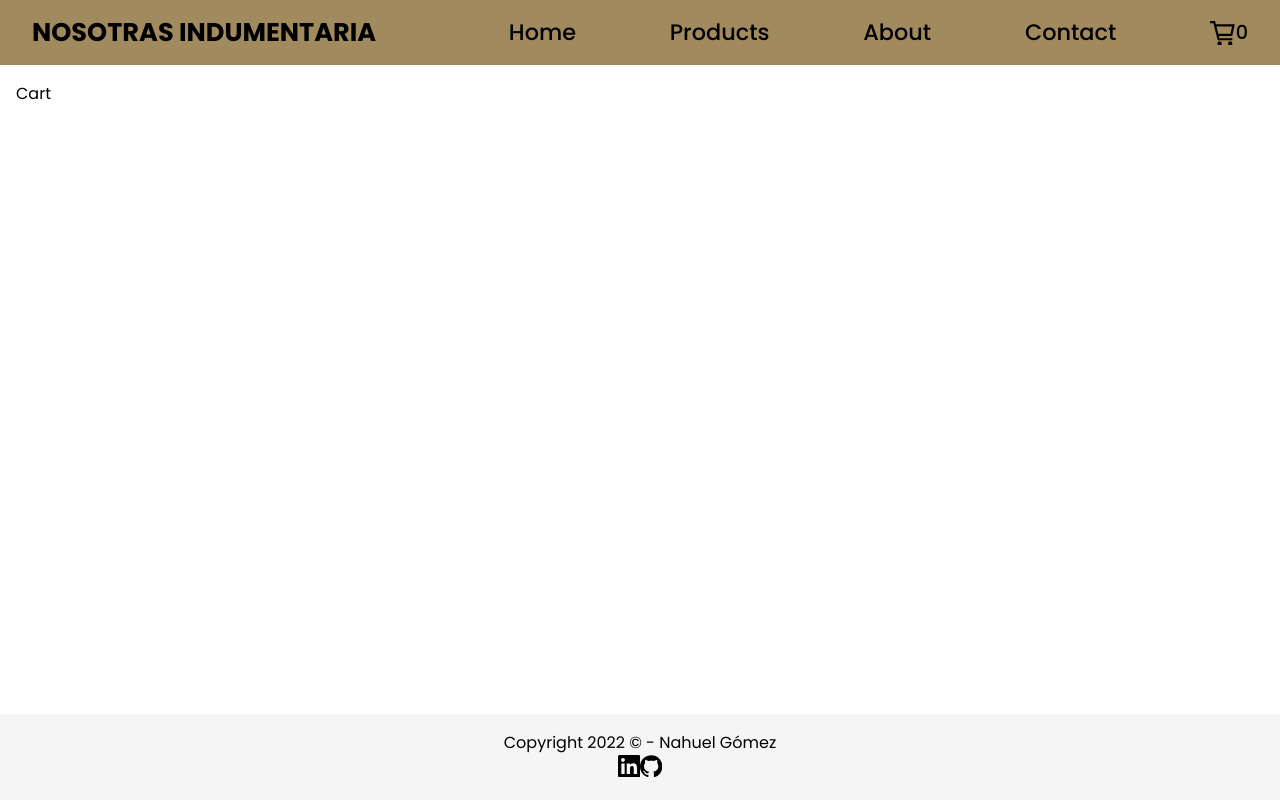
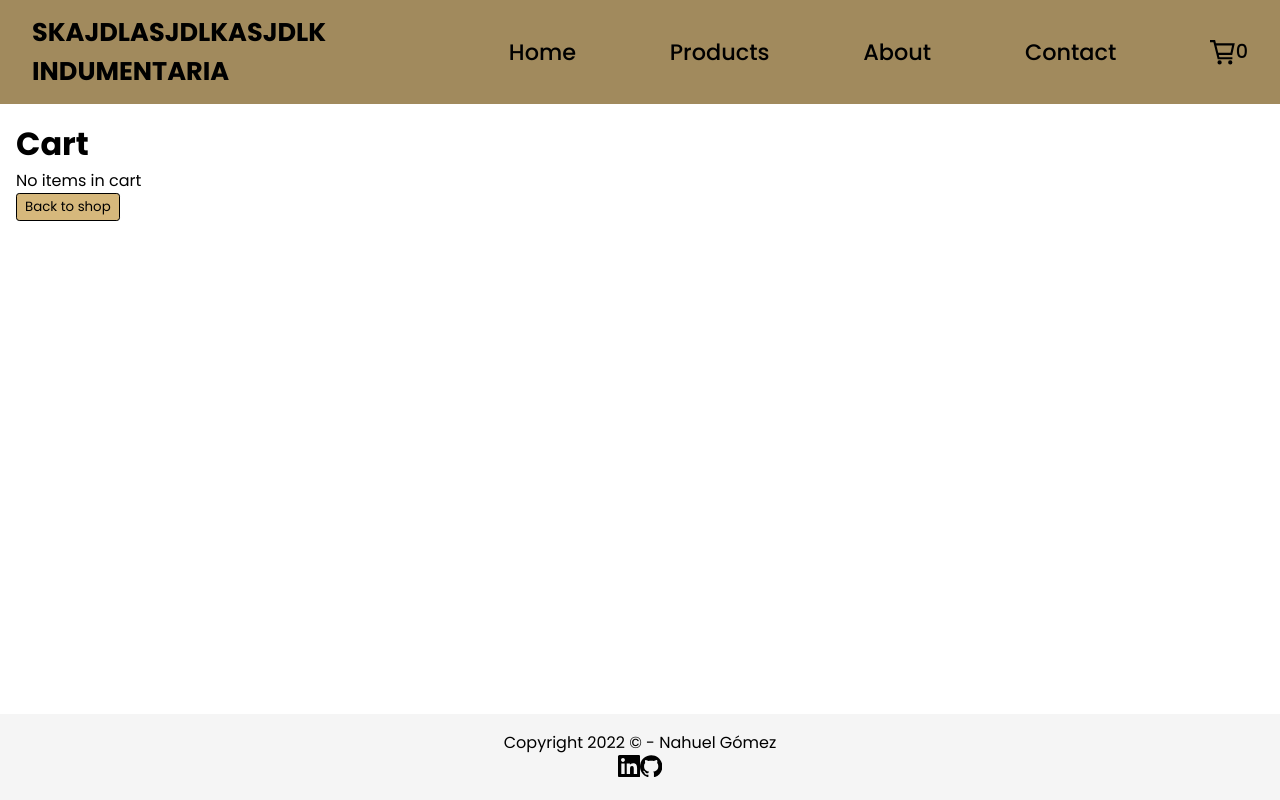
Before and after one commit to almanoduerme/coderhouse-react, a React (Create React App) app: page /cart in a window 1280 px wide. Built offline with nearby package versions, Linux system fonts and the light colour scheme.

Commit message:
New funcionts on Context

```diff
--- a/src/components/Button/Button.js
+++ b/src/components/Button/Button.js
@@ -1,8 +1,8 @@
 import React from "react";
 import './Button.css';
 
-const Button = ({name, margin, backgroundColor, colorText, handleClick, widthButton }) => {
-  return <button className="btn" style={{margin, backgroundColor: backgroundColor, color: colorText, width: widthButton}} onClick={handleClick}>{name}</button>;
+const Button = ({name, margin, backgroundColor, colorText, handleClick, widthButton, disabled }) => {
+  return <button className="btn" style={{disabled, margin, backgroundColor: backgroundColor, color: colorText, width: widthButton}} onClick={handleClick}>{name}</button>;
 };
 
 export default Button;
--- a/src/components/CartWidget/CartWidget.js
+++ b/src/components/CartWidget/CartWidget.js
@@ -1,12 +1,15 @@
 import "./CartWidget.css";
 import { GrCart } from "react-icons/gr";
+import CartContext from "../../context/CartContext";
+import React, { useContext } from "react";
 
 const CartWidget = () => {
+  const { quantityTotal } = useContext(CartContext);
 
   return (
     <div className="cartWidget">
       <GrCart />
-      <span>0</span>
+      <span>{quantityTotal()}</span>
     </div>
   );
 };
--- a/src/components/ItemCount/ItemCount.js
+++ b/src/components/ItemCount/ItemCount.js
@@ -26,7 +26,7 @@ const ItemCount = ({ stock, initial, onAdd }) => {
       </div>
 
       {count === 0 ? (
-        <Button margin=".5rem 0 0 0" widthButton="100%" name="No hay stock" />
+        <Button margin=".5rem 0 0 0" widthButton="100%" name="Cantidad inválida" />
       ) : (
         <Button
           margin=".5rem 0 0 0"
--- a/src/components/ItemDetails/ItemDetails.js
+++ b/src/components/ItemDetails/ItemDetails.js
@@ -9,8 +9,7 @@ import CartContext from "../../context/CartContext";
 
 // Component
 const ItemDetails = ({ product, quantity }) => {
-  const { addItem } =
-    useContext(CartContext);
+  const { addItem } = useContext(CartContext);
   const [counter, setCounter] = useState(quantity);
 
   const onAdd = (quantity) => {
@@ -28,7 +27,7 @@ const ItemDetails = ({ product, quantity }) => {
 
       {counter ? (
         <Link to="/cart">
-          <Button name="Checkout" />
+          <Button name="Finalizar mi compra" />
         </Link>
       ) : (
         <ItemCount stock={product.stock} initial={1} onAdd={onAdd} />
--- a/src/components/NavBar/NavBar.js
+++ b/src/components/NavBar/NavBar.js
@@ -24,7 +24,7 @@ const NavBar = () => {
     <>
       <header className="header">
         <NavLink to="/" className="logo-container">
-          <span className="logo">NOSOTRAS INDUMENTARIA</span>
+          <span className="logo">SKAJDLASJDLKASJDLK INDUMENTARIA</span>
         </NavLink>
 
         {isOpen ? (
--- a/src/context/CartContext.js
+++ b/src/context/CartContext.js
@@ -31,13 +31,25 @@ export function CartContext({ children }) {
     }
   };
 
-  const removeItem = (itemId) => {
-    const newArray = cart.filter((purchase) => purchase.item.id !== itemId);
-    setCart([...newArray]);
+  const removeItem = (item) => {
+    let newCart = cart.filter((p) => p.item.id !== item.item.id);
+    setCart(newCart);
   };
 
   const clear = () => {
     setCart([]);
+  };
+
+  const quantityTotal = () => {
+    return cart.reduce((acc, purchase) => {
+      return acc + purchase.quantity;
+    }, 0);
+  };
+
+  const getTotalPrice = () => {
+    return cart.reduce((acc, purchase) => {
+      return acc + purchase.item.price * purchase.quantity;
+    }, 0);
   };
 
   return (
@@ -47,6 +59,8 @@ export function CartContext({ children }) {
         addItem,
         removeItem,
         clear,
+        getTotalPrice,
+        quantityTotal,
       }}
     >
       {children}
--- a/src/pages/Cart.js
+++ b/src/pages/Cart.js
@@ -1,7 +1,34 @@
-import React from 'react'
+import CartContext from "../context/CartContext";
+import React, { useContext } from "react";
+import { NavLink } from "react-router-dom";
+import Button from "../components/Button/Button";
 
 export default function Cart() {
+  const { cart, removeItem, getTotalPrice } = useContext(CartContext);
+
   return (
-    <div>Cart</div>
-  )
+    <div>
+      <h1>Cart</h1>
+      <ul>
+        {cart.length <= 0 ? (
+          <>
+            <p>No items in cart</p>
+            <NavLink to="/products">
+              <Button name="Back to shop" />
+            </NavLink>
+          </>
+        ) : (
+          cart.map((item) => (
+            <li key={item.item.id}>
+              <p>{item.item.name}</p>
+              <p>{item.item.price}</p>
+              <button onClick={() => removeItem(item)}>Remove</button>
+            </li>
+          ))
+        )}
+      </ul>
+
+      {cart.length > 0 && <p>Total: {getTotalPrice()}</p>}
+    </div>
+  );
 }
```
